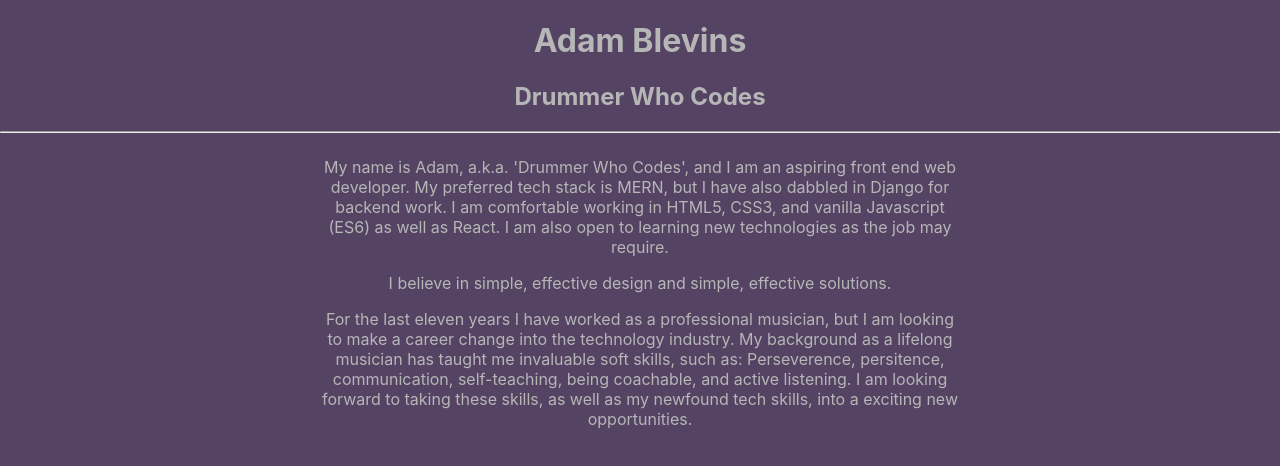
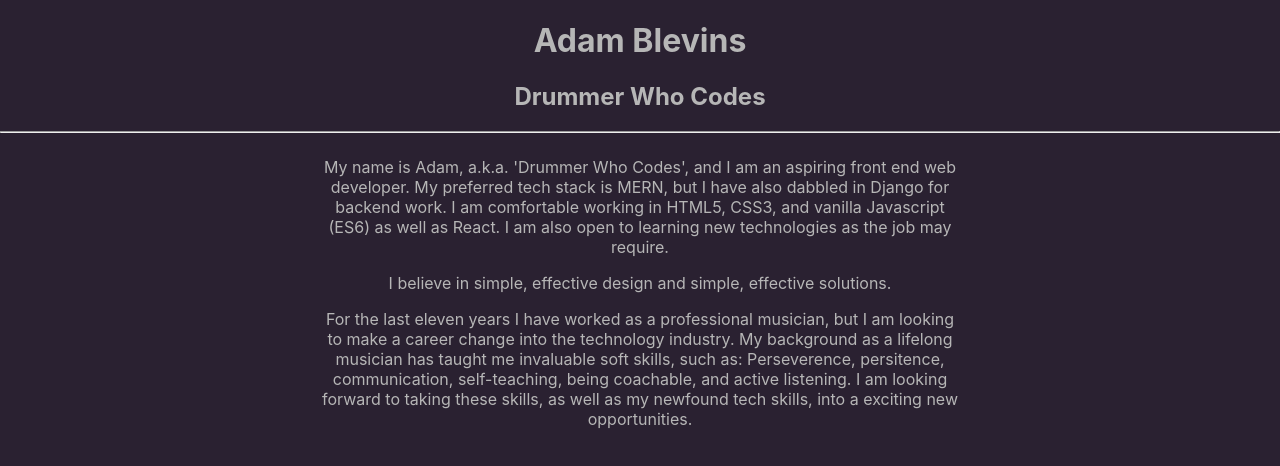
Before and after one commit to blevinspercussion/portfolio-site, a React (Create React App) app: page / in a window 1280 px wide. Shown: the top 466 px of the page. Built offline with nearby package versions, Linux system fonts and the light colour scheme; the HTML template or start-up script is replaced by a standard one.

Commit message:
Create boilerplace for Project and Projects components

```diff
--- a/src/App.css
+++ b/src/App.css
@@ -1,5 +1,5 @@
 :root {
-  --soft-purple: rgb(85, 67, 100);
+  --dark-purple: rgb(42, 33, 49);
   --med-gray: rgb(182, 182, 182);
 }
 
@@ -11,6 +11,6 @@
 }
 
 body {
-  background-color: var(--soft-purple);
+  background-color: var(--dark-purple);
   color: var(--med-gray);
 }
```
Also changed, not shown: src/components/Project.jsx (added, +11 -0 lines), src/components/Projects.jsx (added, +11 -0 lines).
